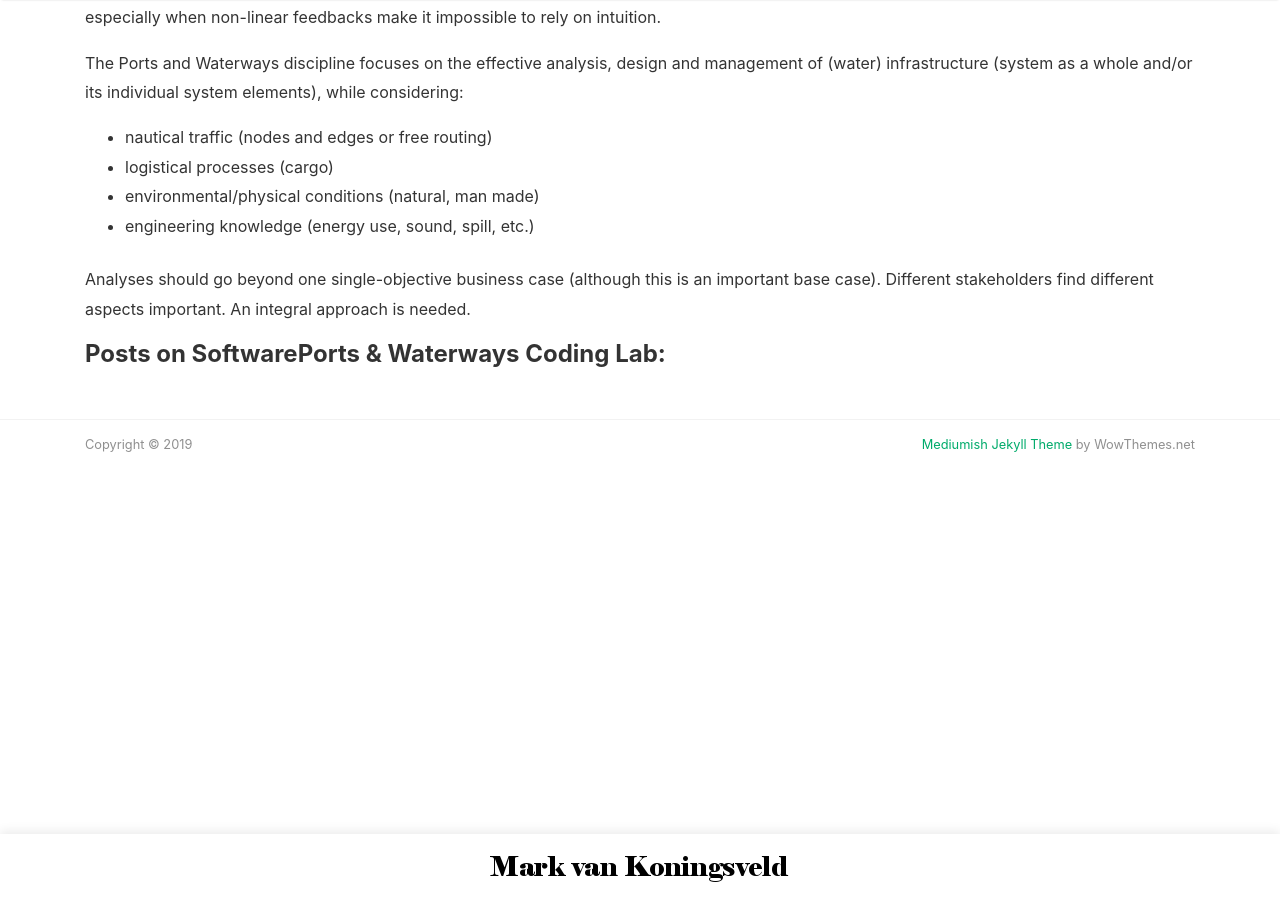
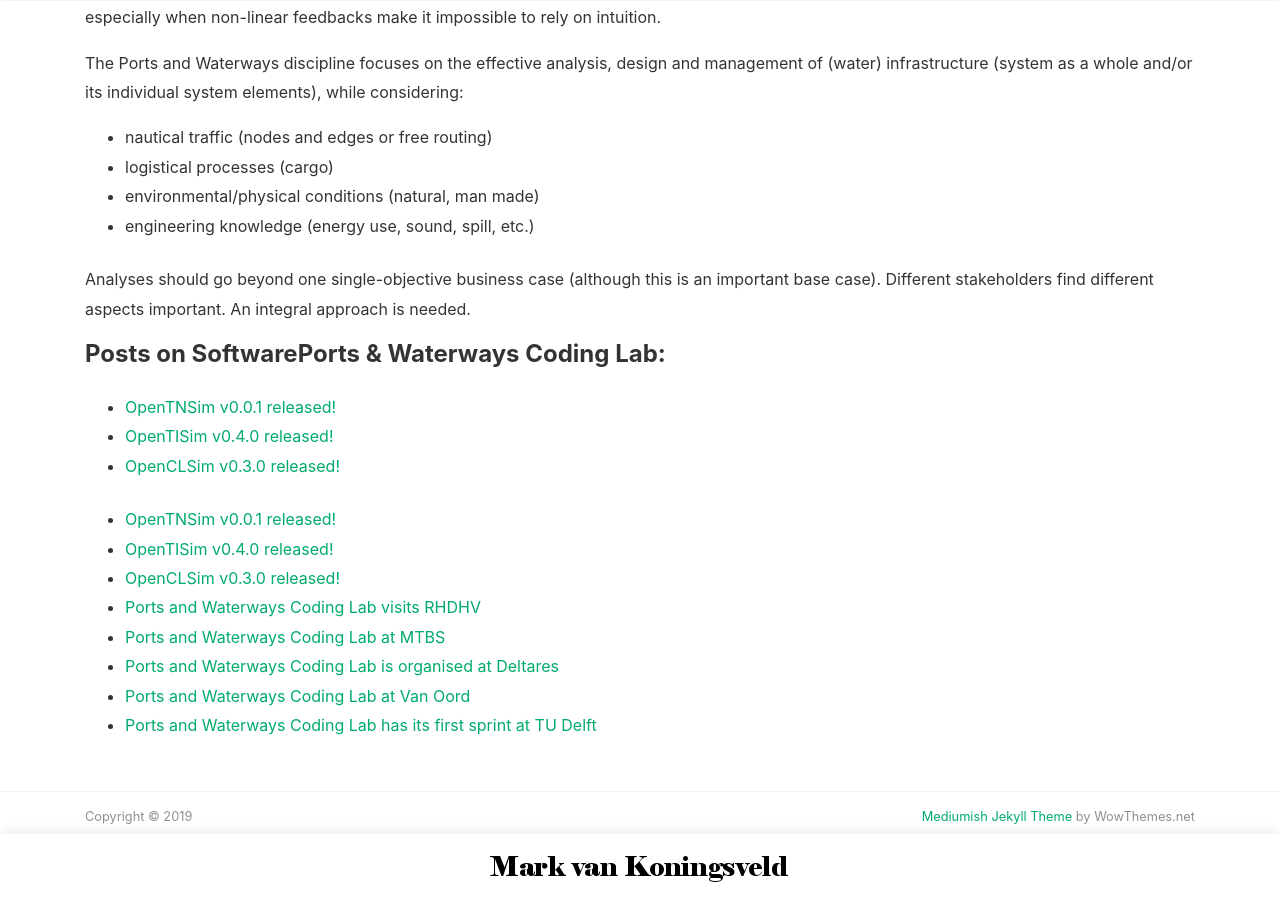
Before and after one commit to markvankoningsveld/markvankoningsveld.github.io, a Jekyll site: the page built from _pages/coding_lab.md, in a window 1280 px wide and 900 px high, scrolled down 1154 px. Built offline with Jekyll 4.4.1, drawn with Linux system fonts in a browser that asks for light colours; nearby versions of some CDN libraries.

Commit message:
experiment javascript

```diff
--- a/_pages/coding_lab.md
+++ b/_pages/coding_lab.md
@@ -23,9 +23,11 @@ Analyses should go beyond one single-objective business case (although this is a
 
 <h4>Posts on {{ page.category }}:</h4>
 
-{% assign cat = page.category %}
-<ul>
-  {% for post in site.categories.[cat] %}
-    <li><a href="{{ post.url }}">{{ post.title }}</a></li>
-  {% endfor %}
-</ul>
+{% for category in page.category %}
+  {% assign cat = category %}
+  <ul>
+    {% for post in site.categories.[cat] %}
+      <li><a href="{{ post.url }}">{{ post.title }}</a></li>
+    {% endfor %}
+  </ul>
+{% endfor %}
```
